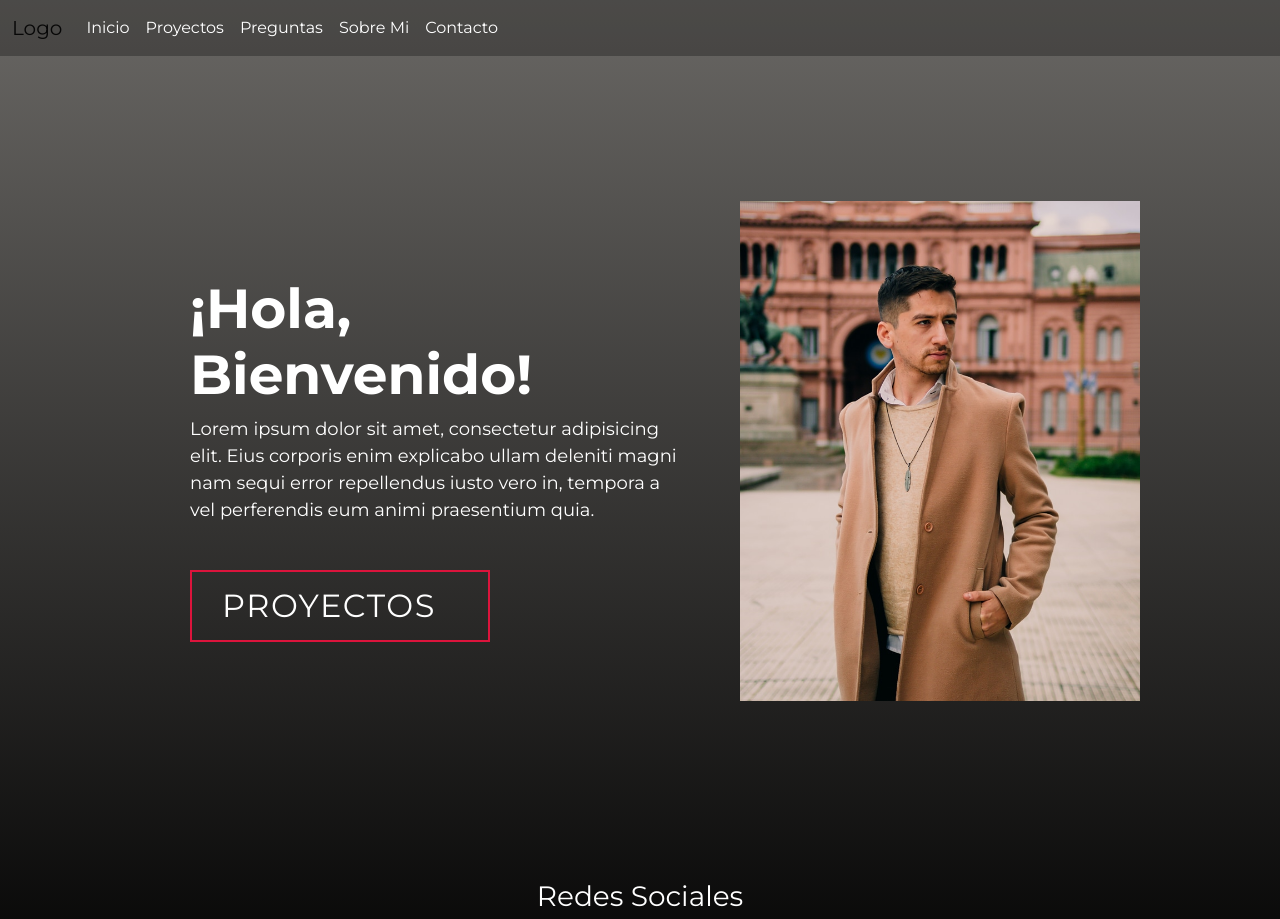
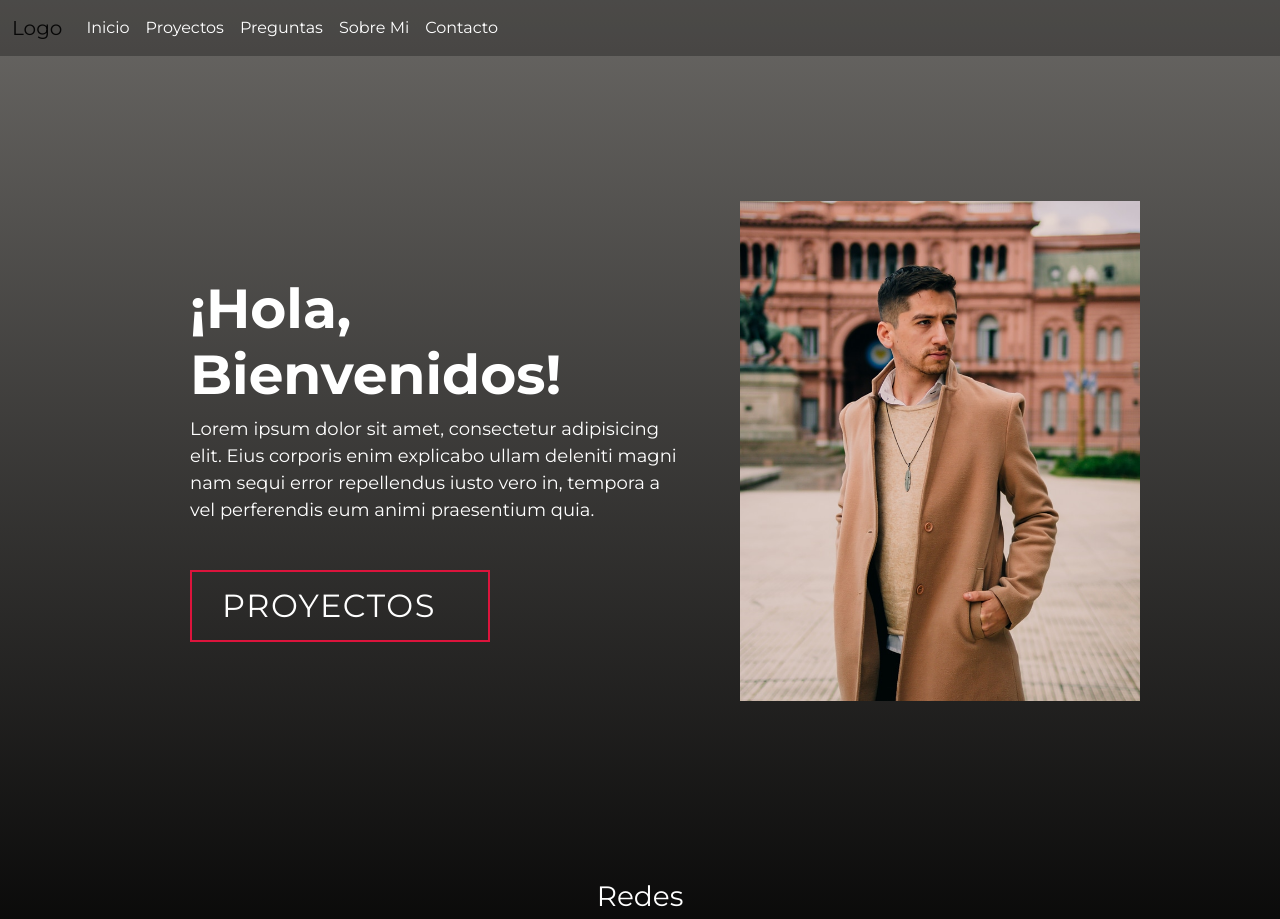
Before and after one commit to toledofok/PrimerSitioWeb, a plain HTML site: page index.html in a window 1280 px wide. Shown: the top 919 px of the page. Drawn offline with nearby package versions, Linux system fonts and the light colour scheme.

Commit message:
cambios en títulos del index

```diff
--- a/index.html
+++ b/index.html
@@ -51,7 +51,7 @@
         <div class="row">
             <section class="hero">
                 <article class="heroTexto">
-                    <h1>¡Hola, Bienvenido! </h1>
+                    <h1>¡Hola, Bienvenidos! </h1>
                     <p>Lorem ipsum dolor sit amet, consectetur adipisicing elit. Eius corporis enim explicabo ullam deleniti magni nam sequi error repellendus iusto vero in, tempora a vel perferendis eum animi praesentium quia.</p>
                     <a href="paginas/proyectos.html" type="button" class="cta">Proyectos</a>
                 </article>
@@ -64,7 +64,7 @@
 
 
     <footer class="footer m-4">
-        <h3>Redes Sociales</h3>
+        <h3>Redes</h3>
         <ul class="redesSociales d-flex justify-content-evenly">
             <li>
                 <a href=""><i class="bi bi-instagram"></i>Instagram</a>
```
